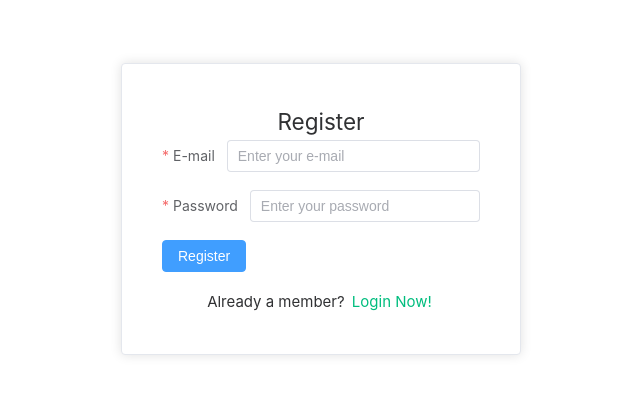
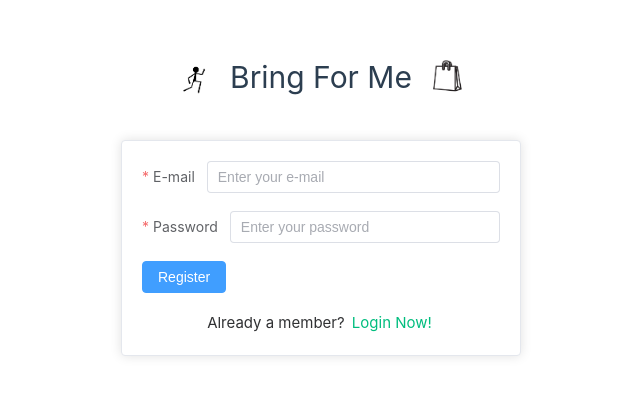
Before and after one commit to Rys1amNXxx/BringForMe, a Vue app: page /register in a window 1280 px wide. Shown: the part 191-586 px from the top of the page, without its empty margins (319-959 px from the left). Built offline with nearby package versions, Linux system fonts and the light colour scheme.

Commit message:
ElementPlusDeveloping-2.6 MainLayout.vue developing

```diff
--- /dev/null
+++ b/src/components/MainLayout.vue
@@ -0,0 +1,86 @@
+<template>
+  <el-countainer style="height:100vh">
+    <el-aside width="240px" class="aside-bar">
+      <div class="profile-section">
+        <el-avatar :size="60" src="https://via.placeholder.com/60" />
+        <p>TOM</p>
+      </div>
+
+      <el-menu default-active="home" router>
+        <el-menu-item index="home">
+          <el-icon style="margin-right:8px">
+            <i class="el-icon-house"></i>
+          </el-icon>
+          <router-link to="/" style="color: inherit;">Home</router-link>
+        </el-menu-item>
+
+        <el-menu-item index="messages">
+        <el-icon style="margin-right: 8px;">
+          <i class="el-icon-message"></i>
+        </el-icon>
+        <router-link to="/messages" style="color: inherit;">Messages</router-link>
+      </el-menu-item>
+
+      <el-menu-item index="profile">
+        <el-icon style="margin-right: 8px;">
+          <i class="el-icon-user"></i>
+        </el-icon>
+        <router-link to="/profile" style="color: inherit;">Profile</router-link>
+      </el-menu-item>
+      </el-menu>
+
+      <div class="logout-section">
+        <el-button type="danger" @click="handleLogout">Log out</el-button>
+      </div>
+    </el-aside>
+
+    <el-menu class="main-content">
+      <router-view />
+    </el-menu>
+  </el-countainer>
+</template>
+
+<script setup>
+import { useRouter } from 'vue-router'
+
+const router = useRouter()
+
+function handleLogout() {
+  localStorage.removeItem('user')
+  router.push({name: 'Login'})
+}
+</script>
+
+<style scoped>
+
+.aside-bar {
+  background-color: #f8f8f8;
+  border-right: 1px solid #ddd;
+  display: flex;
+  flex-direction: column;
+  align-items: center;
+  padding: 10px 0;
+}
+
+.profile-section {
+  text-align: center;
+  margin: 20px 0;
+}
+
+.profile-section p {
+  margin-top: 8px;
+  font-weight: bold;
+}
+
+.logout-section {
+  margin-top: auto;
+  padding-bottom: 20px;
+}
+
+.main-content {
+  padding: 20px;
+  display: flex;
+  flex-direction: column;
+  align-items: center;
+}
+</style>
--- a/src/components/RegisterComponent.vue
+++ b/src/components/RegisterComponent.vue
@@ -1,7 +1,16 @@
 <template>
   <div class="register-container">
+
+    <div class="logo-section">
+      <img src="@/assets/runner-icon.png" alt="Runner" class="runner-icon" />
+      <h1>Bring For Me</h1>
+      <img src="@/assets/shopping-bag-icon.png" alt="Shopping Bag" class="bag-icon" />
+    </div>
+
+    <br />
+    <br />
+
     <el-card class="register-card">
-      <h2 style="text-align: center;">Register</h2>
       <el-form :model="registerForm" :rules="rules" ref="registerFormRef">
         <el-form-item label="E-mail" prop="email">
           <el-input v-model="registerForm.email" placeholder="Enter your e-mail"></el-input>
@@ -52,13 +61,37 @@ function handleRegister() {
 
 <style scoped>
 .register-container {
+  background-color: white;
   display: flex;
+  flex-direction: column;
   justify-content: center;
   align-items: center;
   height: 100vh;
 }
+
+.logo-section {
+  display: flex;
+  align-items: center;
+  height: 30px;
+}
+
 .register-card {
   width: 400px;
-  padding: 20px;
+  text-align: center;
 }
+
+.runner-icon {
+  margin-right: 10px;
+}
+
+.bag-icon {
+  margin-left: 10px;
+}
+
+.runner-icon,
+.bag-icon {
+  width: 50px;
+  height: 50px;
+}
+
 </style>
```
